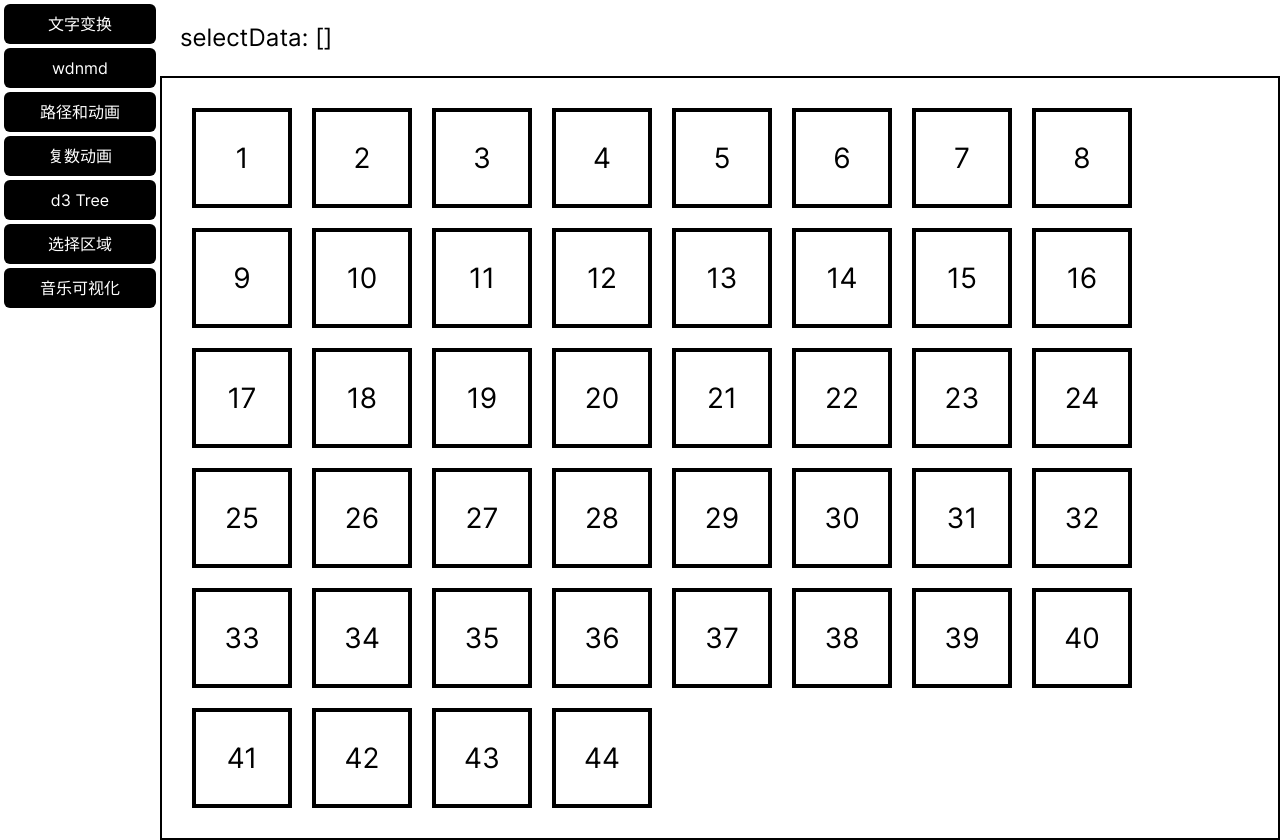
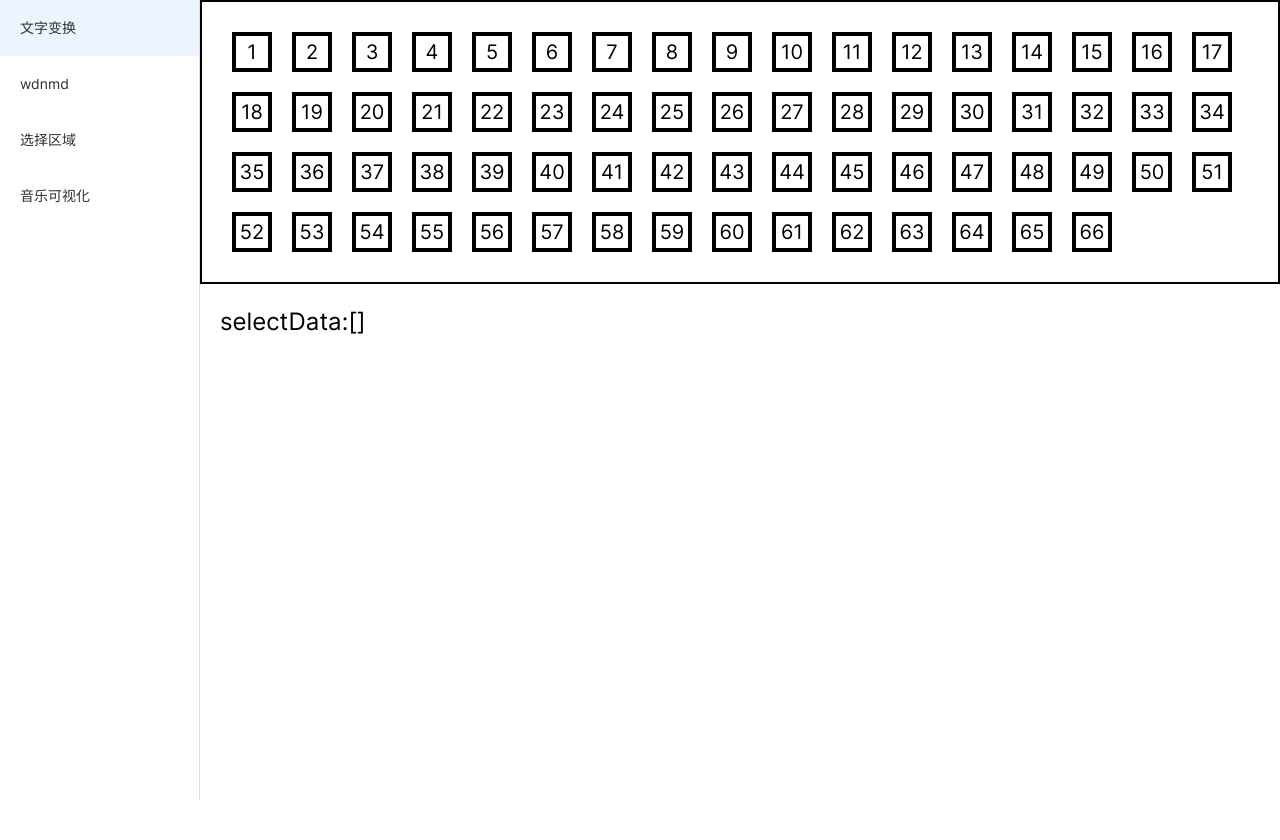
Before and after one commit to YuFengjie97/cheems, a Vue app: page /selectArea in a window 1280 px wide. After the commit the page ends 800 px from the top, so only its background shows below. Built offline with nearby package versions, Linux system fonts and the light colour scheme.

Commit message:
feat: el nav

```diff
--- a/package.json
+++ b/package.json
@@ -7,7 +7,9 @@
     "serve": "vite preview"
   },
   "dependencies": {
+    "@element-plus/icons-vue": "^2.0.6",
     "d3": "^7.4.4",
+    "element-plus": "^2.2.6",
     "vue": "^3.2.37",
     "vue-router": "^4.0.15"
   },
--- a/src/components/leftNav/index.vue
+++ b/src/components/leftNav/index.vue
@@ -1,21 +1,26 @@
 <template>
-  <div class="w-40 h-screen flex-col">
-    <router-link
-      :to="item.path"
-      v-for="(item, i) in navList"
-      :key="i"
-      class="block p-2 m-1 rounded-md bg-black transition-background duration-300 text-white text-center"
+  <el-menu router class="el-menu-vertical-demo">
+    <el-menu-item
+      v-for="(item, index) in navList"
+      :key="index"
+      :index="`/${item.path}`"
     >
-      {{ item.meta.title }}
-    </router-link>
-  </div>
+      <template #title>
+        {{ item.meta.title }}
+      </template>
+    </el-menu-item>
+  </el-menu>
 </template>
 
 <script setup>
 import { ref } from 'vue'
 import { routes } from '../../routes'
-
 const navList = ref(routes[0].children.slice(0))
 </script>
 
-<style lang="less" scoped></style>
+<style lang="less" scoped>
+.el-menu-vertical-demo:not(.el-menu--collapse) {
+  width: 200px;
+  min-height: 400px;
+}
+</style>
--- a/src/main.js
+++ b/src/main.js
@@ -4,7 +4,11 @@ import App from './App.vue'
 import { routes } from './routes.js'
 import { createRouter, createWebHistory } from 'vue-router'
 
+import ElementPlus from 'element-plus'
+import 'element-plus/dist/index.css'
+
 const app = createApp(App)
+app.use(ElementPlus)
 
 const router = createRouter({
   history: createWebHistory(),
--- a/src/routes.js
+++ b/src/routes.js
@@ -18,21 +18,21 @@ export const routes = [
         meta: { title: 'wdnmd' },
         component: () => import('@/views/svg/WDNMD.vue'),
       },
-      {
-        path: 'animationPath',
-        meta: { title: '路径和动画' },
-        component: () => import('@/views/svg/AnimatePath.vue'),
-      },
-      {
-        path: 'animationMulti',
-        meta: { title: '复数动画' },
-        component: () => import('@/views/svg/AnimateMulti.vue'),
-      },
-      {
-        path: 'tree',
-        meta: { title: 'd3 Tree' },
-        component: () => import('@/views/d3/Tree.vue'),
-      },
+      // {
+      //   path: 'animationPath',
+      //   meta: { title: '路径和动画' },
+      //   component: () => import('@/views/svg/AnimatePath.vue'),
+      // },
+      // {
+      //   path: 'animationMulti',
+      //   meta: { title: '复数动画' },
+      //   component: () => import('@/views/svg/AnimateMulti.vue'),
+      // },
+      // {
+      //   path: 'tree',
+      //   meta: { title: 'd3 Tree' },
+      //   component: () => import('@/views/d3/Tree.vue'),
+      // },
       {
         path: 'selectArea',
         meta: { title: '选择区域' },
--- a/src/utils/selectArea.js
+++ b/src/utils/selectArea.js
@@ -37,7 +37,6 @@ export class SA {
       this.start = [e.clientX - this.conX, e.clientY - this.conY]
       this.createArea()
       this.mousedownCallback()
-      console.log(this.start);
     })
   }
 
@@ -61,7 +60,9 @@ export class SA {
   }
 
   createArea() {
-    this.area = document.createElement('div')
+    if (!this.area) {
+      this.area = document.createElement('div')
+    }
     this.area.style.position = 'absolute'
     this.area.style.border = '1px solid rgb(0,119,255)'
     this.area.style.background = 'rgba(0,119,255,0.2)'
--- a/src/views/SelectArea.vue
+++ b/src/views/SelectArea.vue
@@ -1,12 +1,11 @@
 <template>
-  <div class="selectData">
-    selectData:
-    <span v-for="i in selectData" :key="`num${i}`">{{ i }}</span>
-  </div>
   <div class="con" ref="con">
-    <div class="item" v-for="i in 44" :key="i" :data-id="i">
+    <div class="item" v-for="i in 66" :key="i" :data-id="i">
       {{ i }}
     </div>
+  </div>
+  <div class="selectData">
+    selectData:{{selectData}}
   </div>
 </template>
 
@@ -19,7 +18,7 @@ onMounted(() => {
   let conDom = con.value
   let items = document.querySelectorAll('.con .item')
   const sa = new SA(conDom, items, 'id',() => {
-
+    selectData.value = ''
   }, () => {
     selectData.value = `[ ${sa.selectData.join(', ')} ]`
   })
@@ -27,7 +26,7 @@ onMounted(() => {
 </script>
 
 <style lang="less" scoped>
-@size: 100px;
+@size: 40px;
 .selectData {
   padding: 20px 20px;
   font-size: 24px;
@@ -45,7 +44,7 @@ onMounted(() => {
   height: @size;
   margin: 10px;
   border: 4px solid #000;
-  font-size: 28px;
+  font-size: 20px;
   user-select: none;
 }
 </style>
--- a/src/views/svg/WDNMD.vue
+++ b/src/views/svg/WDNMD.vue
@@ -1,6 +1,6 @@
 <template>
   <div class="con">
-    <svg viewBox="0 0 800 600">
+    <svg class="svg">
       <symbol id="symbolText">
         <text id="text" text-anchor="middle" x="50%" y="50%">WDNMD,闸总</text>
       </symbol>
@@ -17,6 +17,11 @@ import { ref } from 'vue'
 
 <style lang="less" scoped>
 .con {
+  height: 100%;
+  .svg{
+    width: 100%;
+    height: 100%;
+  }
   background: #212121;
   // @font-face {
   //   font-family: 'HanaleiFill';
```
Also changed, not shown: 1 other file (tests, documents, lock files or other folders).
